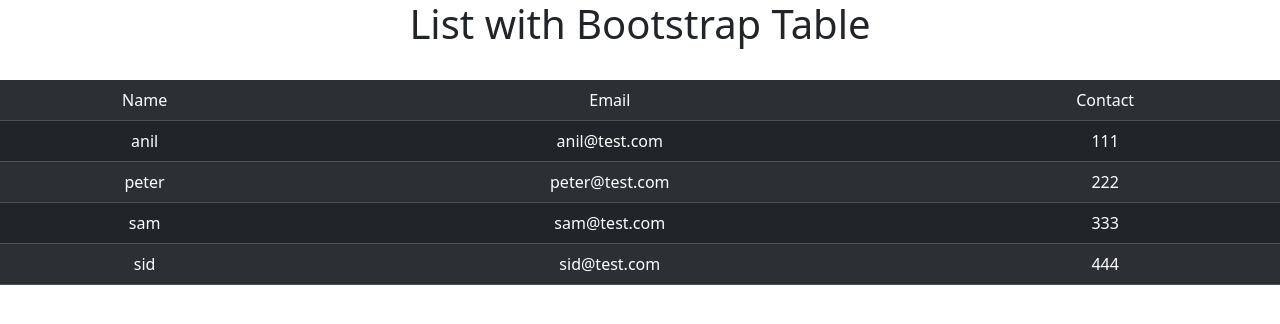
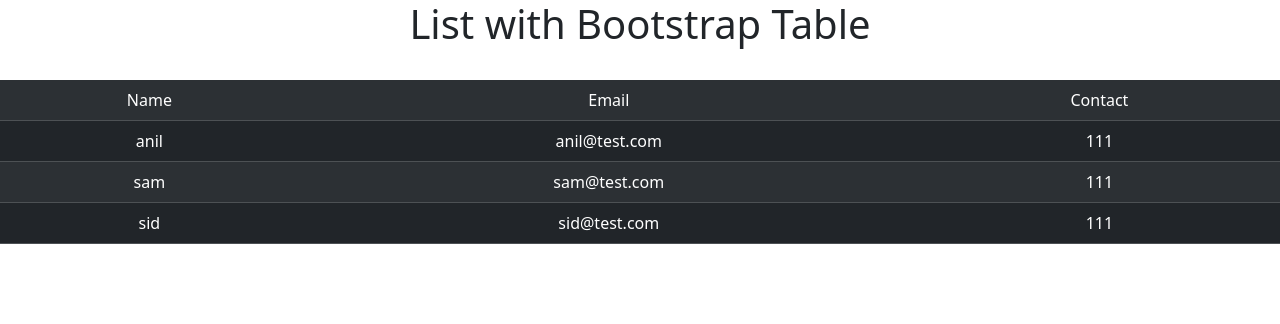
Before and after one commit to Deepakiit17/React_Tutorial, a React (Create React App) app: page / in a window 1280 px wide. Shown: the top 324 px of the page. Built offline with nearby package versions, Linux system fonts and the light colour scheme.

Commit message:
List with Bootstrap Table

```diff
--- a/src/App.js
+++ b/src/App.js
@@ -5,8 +5,8 @@
   const students = [
     { name: "anil", email: "anil@test.com", contact: 111 },
     { name: "peter", email: "peter@test.com", contact: 222 },
-    { name: "sam", email: "sam@test.com", contact: 333 },
-    { name: "sid", email: "sid@test.com", contact: 444 },
+    { name: "sam", email: "sam@test.com", contact: 111 },
+    { name: "sid", email: "sid@test.com", contact: 111 },
   ];
   return (
     <div className="App">
@@ -19,13 +19,15 @@
             <td>Email</td>
             <td>Contact</td>
           </tr>
-          {students.map((data, i) => (
-            <tr key={i}>
-              <td>{data.name}</td>
-              <td>{data.email}</td>
-              <td>{data.contact}</td>
-            </tr>
-          ))}
+          {students.map((data, i) =>
+            data.contact === 111 ? (
+              <tr key={i}>
+                <td>{data.name}</td>
+                <td>{data.email}</td>
+                <td>{data.contact}</td>
+              </tr>
+            ) : null
+          )}
         </tbody>
       </Table>
     </div>
```
